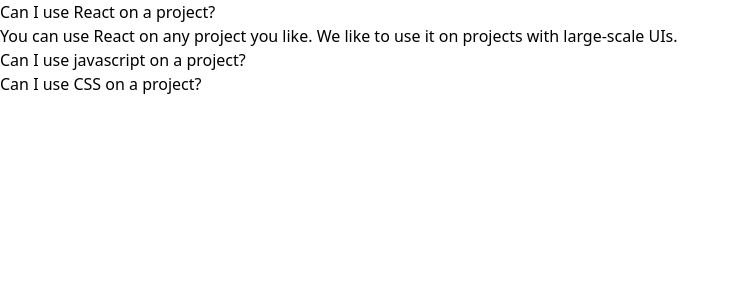
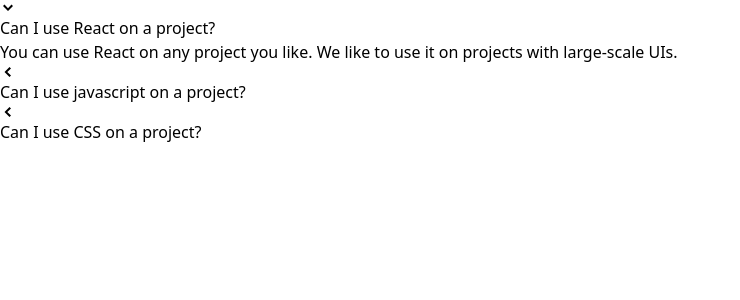
Before and after one commit to kardi06/react-coms, a React (Create React App) app: page / in a window 1280 px wide. Shown: the top 300 px of the page, without its empty margins (0-740 px from the left). Built offline with nearby package versions, Linux system fonts and the light colour scheme.

Commit message:
add icon

```diff
--- a/src/components/Accordion.js
+++ b/src/components/Accordion.js
@@ -1,4 +1,5 @@
 import { useState } from "react";
+import {GoChevronDown, GoChevronLeft } from "react-icons/go";
 const Accordion = ({items}) => {
     const [expandedIndex, setExpandedIndex] = useState(0);
     const handleClick = (nextIndex) => {
@@ -8,9 +9,11 @@
     const renderedItems = items.map((item, index) => {
         const isExpanded = index === expandedIndex;
 
+        const icon = <span>{isExpanded ? <GoChevronDown/> : <GoChevronLeft/>}</span>;
+
         return (
             <div key={item.id}>
-                <div onClick={() => handleClick(index)}>{item.label}</div>
+                <div onClick={() => handleClick(index)}>{icon}{item.label}</div>
                 {isExpanded && <div>{item.content}</div>}
             </div>
         )
```
